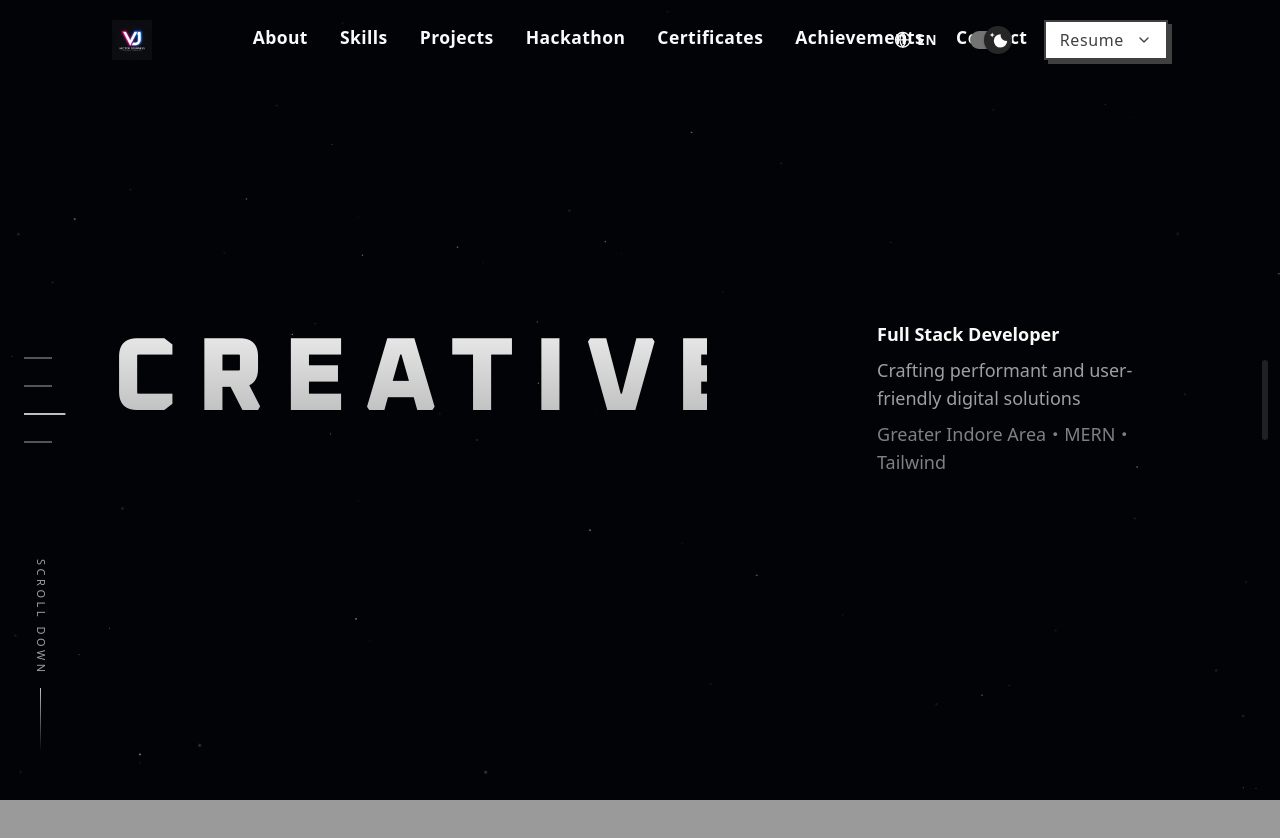
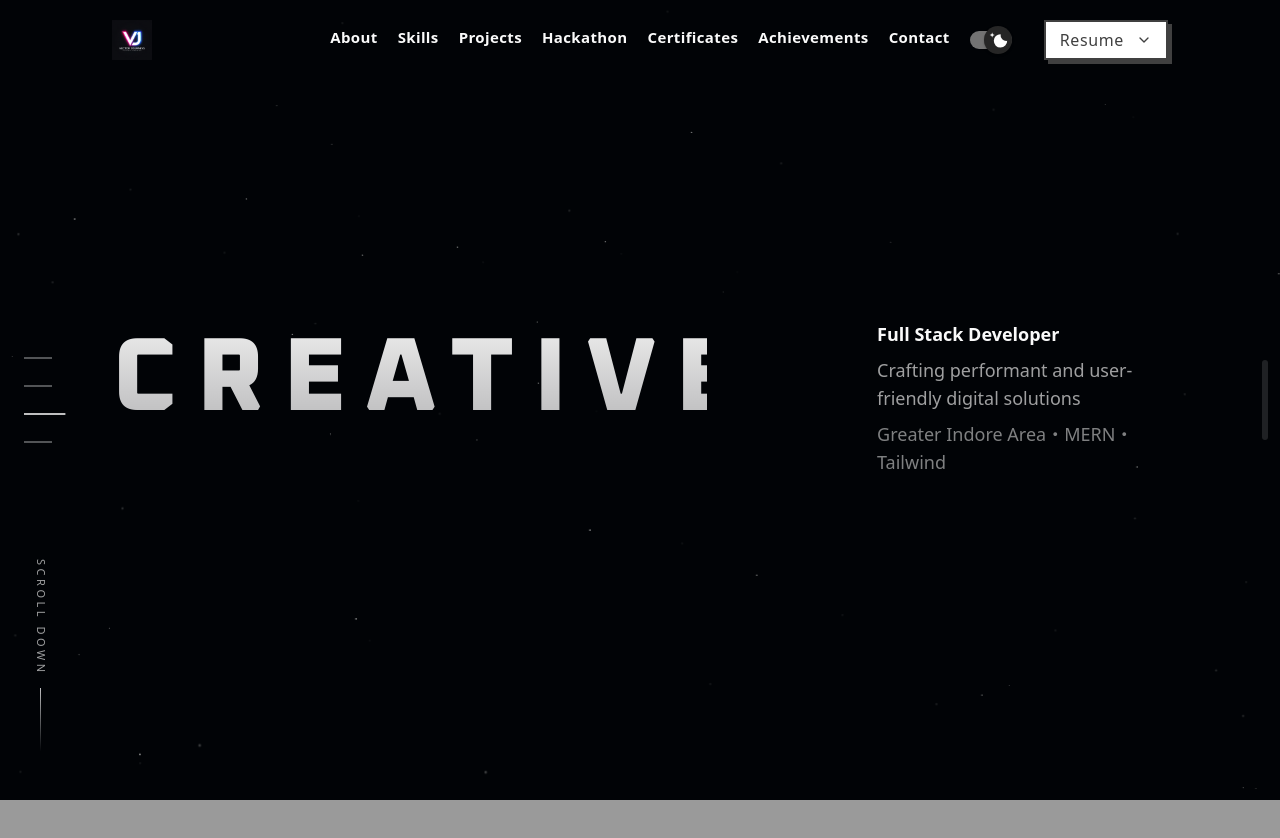
Before and after one commit to VIJAY33420/vijay-portfolio, a Vue app: page / in a window 1280 px wide. Shown: the top 838 px of the page. Built offline with nearby package versions, Linux system fonts and the light colour scheme; a web font is replaced by a local one.

Commit message:
Fix navbar overlap: remove language switcher, tighten nav spacing

```diff
--- a/src/components/Navbar.vue
+++ b/src/components/Navbar.vue
@@ -27,13 +27,13 @@
 
           <!-- Desktop nav -->
           <div v-if="!isProjectPage" class="hidden lg:block lg:justify-self-center">
-            <ul class="flex items-center gap-x-8 font-semibold text-[15px] lg:text-[16px]">
+            <ul class="flex items-center gap-x-5 font-semibold text-[14px] lg:text-[15px]">
               <li
                 v-for="item in sections"
                 :key="item.id"
                 class="group"
               >
-                <button class="nav-link text-[16.5px] lg:text-[17.5px] tracking-wide font-semibold hover:text-[color:var(--theme-text-hover)] transition-colors cursor-pointer" @click="scrollToSection(item.targetId ?? item.id)">
+                <button class="nav-link text-[14px] lg:text-[15px] tracking-wide font-semibold hover:text-[color:var(--theme-text-hover)] transition-colors cursor-pointer" @click="scrollToSection(item.targetId ?? item.id)">
                   {{ item.label }}
                 </button>
                 <span class="nav-underline mt-1 block h-[2.5px] w-0 bg-[color:var(--theme-text-strong)] transition-all duration-300 group-hover:w-full"></span>
@@ -43,37 +43,7 @@
 
           <!-- Desktop resume + mobile toggle -->
           <div class="ml-auto flex items-center gap-3 lg:ml-0 lg:justify-self-end">
-            <!-- Language Switcher -->
-            <button
-              class="lang-switcher hidden lg:inline-flex items-center mr-3"
-              :class="isJa ? 'is-ja' : ''"
-              type="button"
-              aria-label="Switch language"
-              :aria-pressed="isJa"
-              @click="toggleLocale"
-              v-if="!isProjectPage"
-            >
-              <span class="lang-roll">
-                <span class="lang-roll-track">
-                  <span class="lang-roll-item">
-                    <svg class="lang-globe" xmlns="http://www.w3.org/2000/svg" viewBox="0 0 24 24" fill="none" stroke="currentColor" stroke-width="1.8" stroke-linecap="round" stroke-linejoin="round">
-                      <circle cx="12" cy="12" r="10"/>
-                      <path d="M2 12h20"/>
-                      <path d="M12 2a15.3 15.3 0 0 1 4 10 15.3 15.3 0 0 1-4 10 15.3 15.3 0 0 1-4-10 15.3 15.3 0 0 1 4-10z"/>
-                    </svg>
-                    <span class="lang-text">EN</span>
-                  </span>
-                  <span class="lang-roll-item">
-                    <svg class="lang-globe" xmlns="http://www.w3.org/2000/svg" viewBox="0 0 24 24" fill="none" stroke="currentColor" stroke-width="1.8" stroke-linecap="round" stroke-linejoin="round">
-                      <circle cx="12" cy="12" r="10"/>
-                      <path d="M2 12h20"/>
-                      <path d="M12 2a15.3 15.3 0 0 1 4 10 15.3 15.3 0 0 1-4 10 15.3 15.3 0 0 1-4-10 15.3 15.3 0 0 1 4-10z"/>
-                    </svg>
-                    <span class="lang-text">JA</span>
-                  </span>
-                </span>
-              </span>
-            </button>
+            <!-- Language Switcher removed — English-only portfolio -->
 
             <!-- Desktop Resume -->
             <label v-if="!isProjectPage" class="ui-switch hidden lg:inline-flex mr-5 desktop-switch">
```
